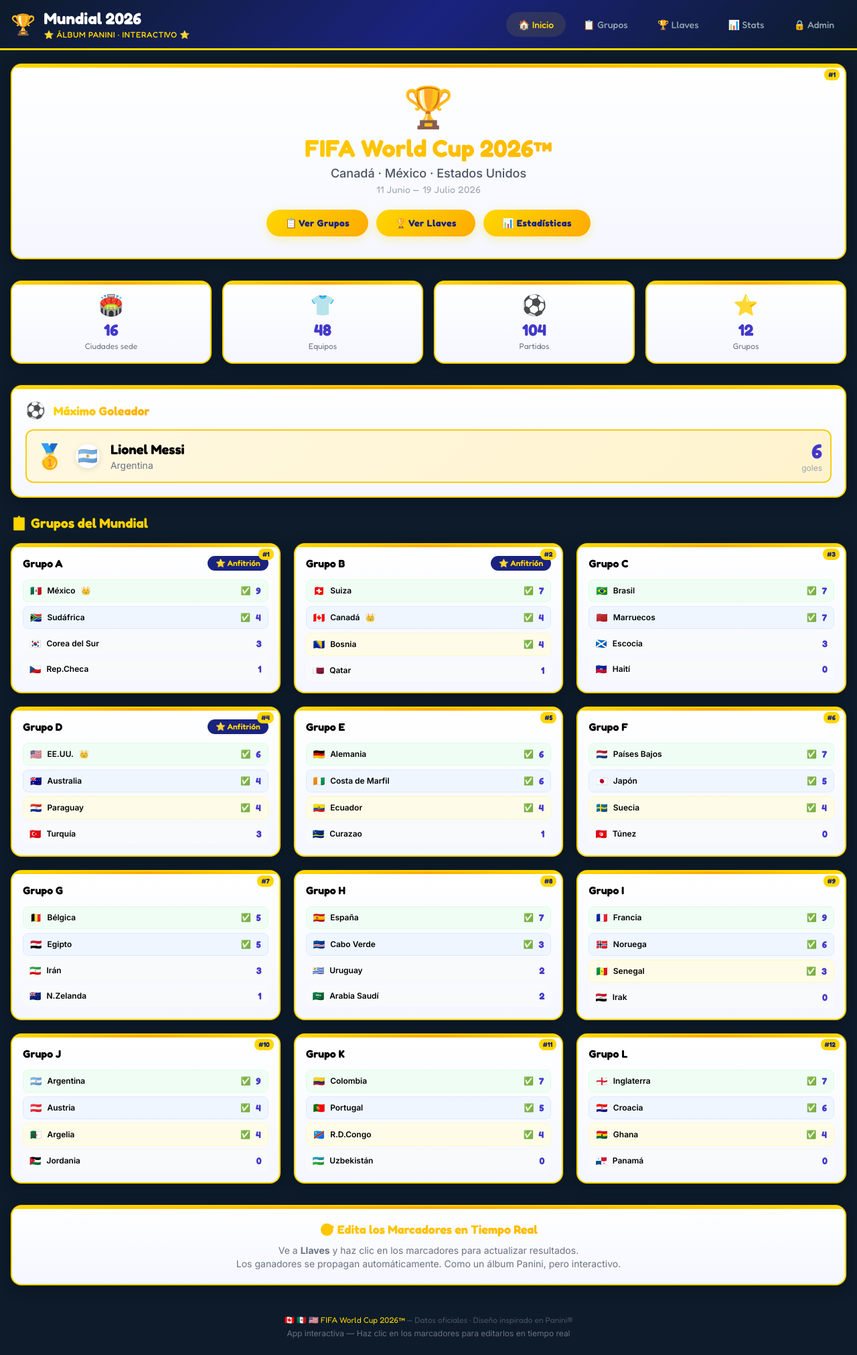
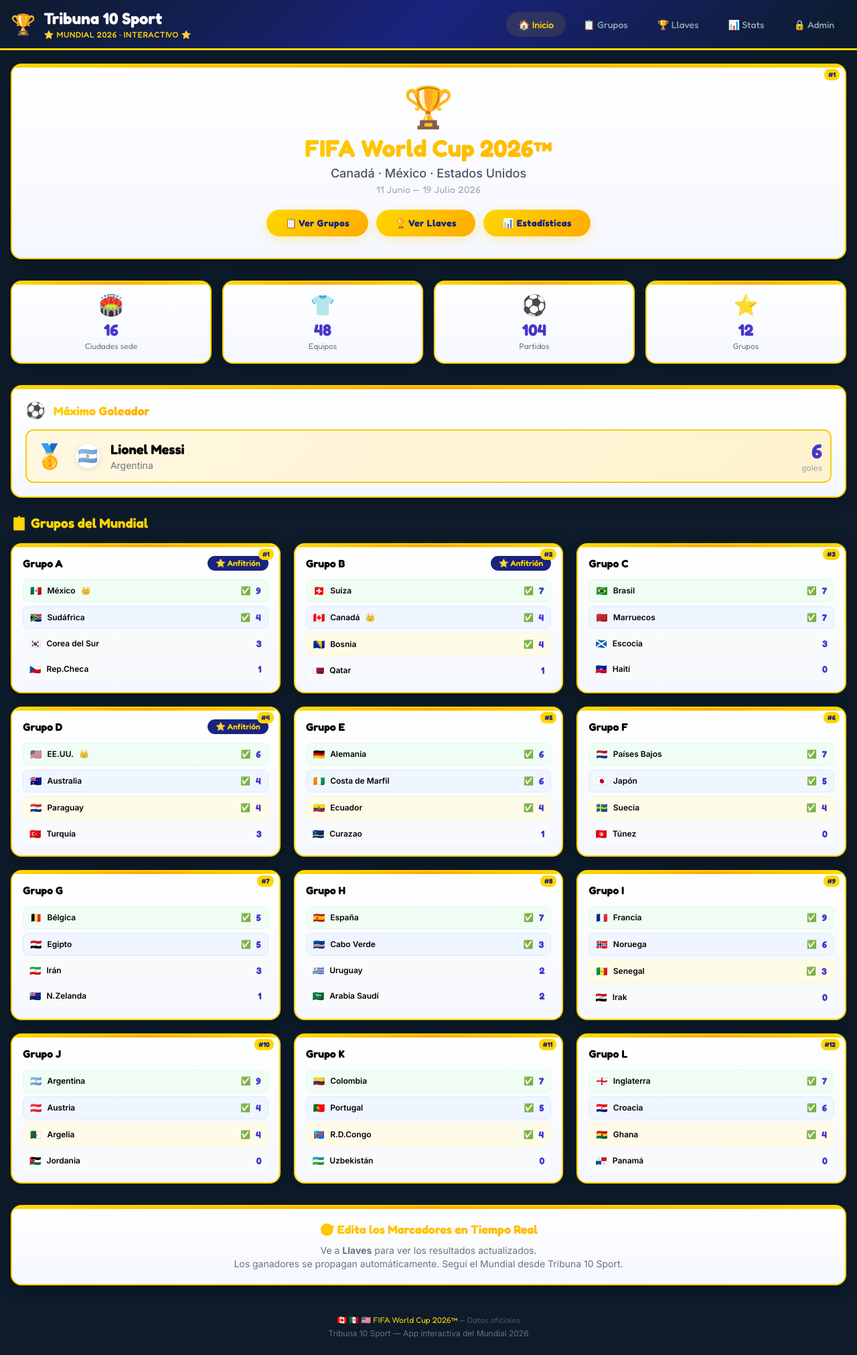
Before and after one commit to newmanrueda/mundial2026, a Flask app: page / in a window 1280 px wide. Shown: the whole page at 67% size. Run offline with Flask 3, Linux system fonts and the light colour scheme; some libraries are stand-ins or nearby versions.

Commit message:
Rebranding: Tribuna 10 Sport

```diff
--- a/templates/base.html
+++ b/templates/base.html
@@ -3,7 +3,7 @@
 <head>
     <meta charset="UTF-8">
     <meta name="viewport" content="width=device-width, initial-scale=1.0">
-    <title>{% block title %}Mundial 2026 · Álbum Panini{% endblock %}</title>
+    <title>{% block title %}Tribuna 10 Sport · Mundial 2026{% endblock %}</title>
     <script src="https://cdn.tailwindcss.com"></script>
     <style>
         @import url('https://fonts.googleapis.com/css2?family=Fredoka:wght@400;500;600;700&family=Inter:wght@400;500;600;700&display=swap');
@@ -78,8 +78,8 @@
                 <div class="flex items-center gap-3">
                     <div class="text-3xl">🏆</div>
                     <div>
-                        <h1 class="text-xl md:text-2xl font-bold text-white font-display">Mundial 2026</h1>
-                        <p class="text-gold-solid text-xs font-display font-medium tracking-wider">⭐ ÁLBUM PANINI · INTERACTIVO ⭐</p>
+                        <h1 class="text-xl md:text-2xl font-bold text-white font-display">Tribuna 10 Sport</h1>
+                        <p class="text-gold-solid text-xs font-display font-medium tracking-wider">⭐ MUNDIAL 2026 · INTERACTIVO ⭐</p>
                     </div>
                 </div>
                 <nav class="flex gap-1 md:gap-2 flex-wrap items-center">
@@ -102,8 +102,8 @@
 
     <!-- Footer -->
     <footer class="text-center py-6 text-gray-600 text-xs px-4">
-        <p class="font-display">🇨🇦 🇲🇽 🇺🇸 <span class="text-gold-solid">FIFA World Cup 2026™</span> — Datos oficiales · Diseño inspirado en Panini®</p>
-        <p class="mt-1 text-gray-500">App interactiva — Haz clic en los marcadores para editarlos en tiempo real</p>
+        <p class="font-display">🇨🇦 🇲🇽 🇺🇸 <span class="text-gold-solid">FIFA World Cup 2026™</span> — Datos oficiales</p>
+        <p class="mt-1 text-gray-500">Tribuna 10 Sport — App interactiva del Mundial 2026</p>
     </footer>
 
     <!-- Admin Modal -->
--- a/templates/index.html
+++ b/templates/index.html
@@ -97,7 +97,7 @@
 <!-- Info -->
 <div class="sticker-card p-5 text-center">
     <h3 class="text-lg font-bold font-display text-gold mb-2">🎯 Edita los Marcadores en Tiempo Real</h3>
-    <p class="text-gray-500 text-sm">Ve a <strong>Llaves</strong> y haz clic en los marcadores para actualizar resultados.<br>
-    Los ganadores se propagan automáticamente. Como un álbum Panini, pero interactivo.</p>
+    <p class="text-gray-500 text-sm">Ve a <strong>Llaves</strong> para ver los resultados actualizados.<br>
+    Los ganadores se propagan automáticamente. Seguí el Mundial desde Tribuna 10 Sport.</p>
 </div>
 {% endblock %}
```
